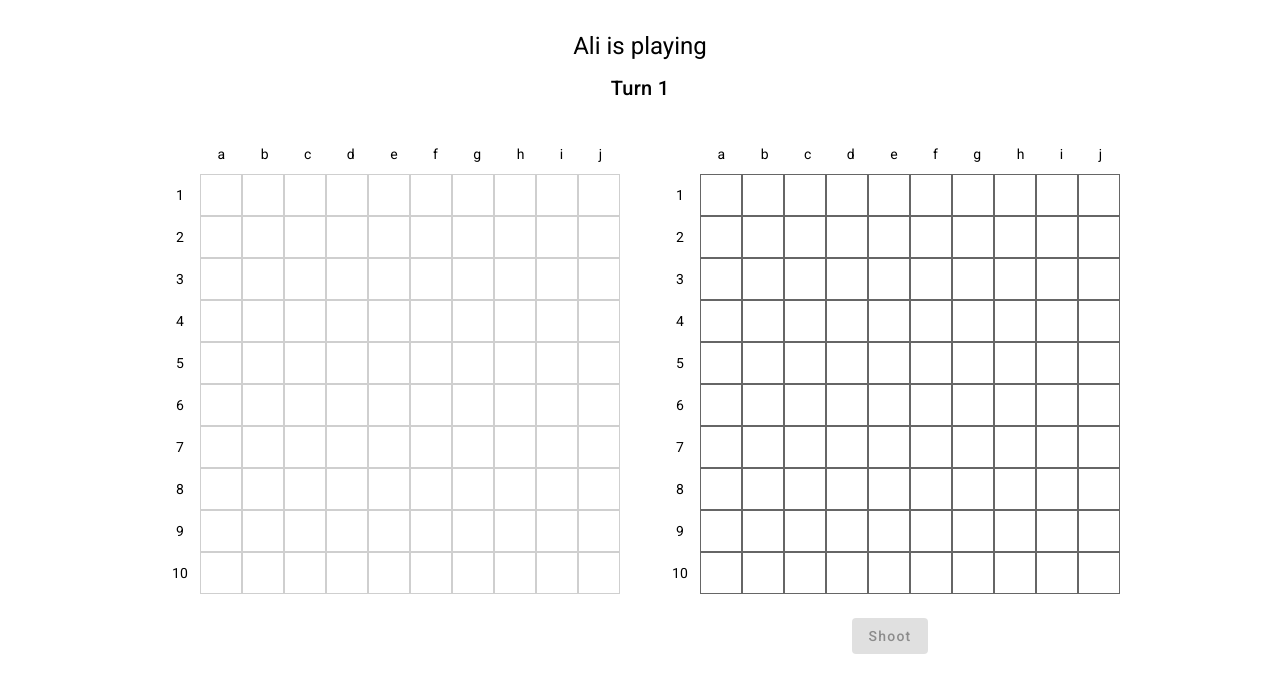
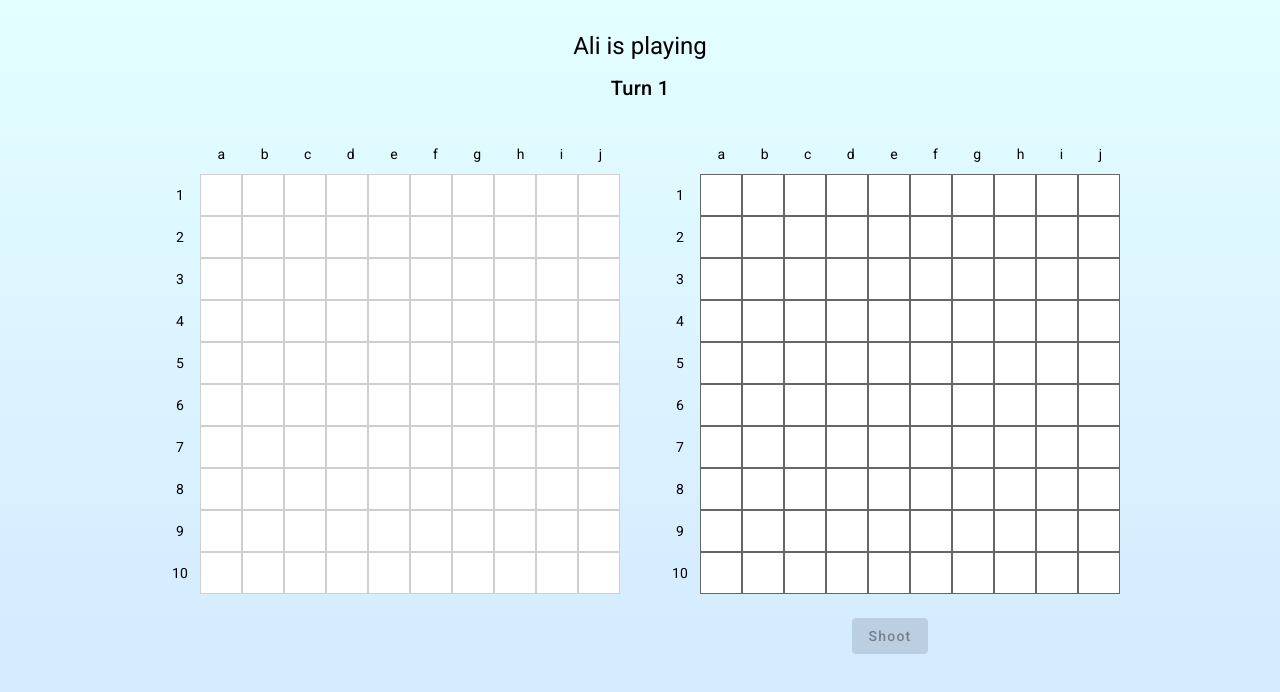
Before and after one commit to Blazar-Battleship/frontend, an Angular app: page / in a window 1280 px wide. Shown: the top 692 px of the page. Built offline with nearby package versions, Linux system fonts and the light colour scheme.

Commit message:
created grid template so its reusable

```diff
--- a/src/app/app.module.ts
+++ b/src/app/app.module.ts
@@ -8,12 +8,14 @@ import { PlayScreenComponent } from './components/play-screen/play-screen.compon
 import { GridComponent } from './components/grid/grid.component';
 
 import {MatButtonModule} from '@angular/material/button';
+import { GridTemplateComponent } from './components/grid-template/grid-template.component';
 
 @NgModule({
   declarations: [
     AppComponent,
     PlayScreenComponent,
-    GridComponent
+    GridComponent,
+    GridTemplateComponent
   ],
   imports: [
     BrowserModule,
--- /dev/null
+++ b/src/app/components/grid-template/grid-template.component.html
@@ -0,0 +1,19 @@
+<div class="grid" [class.enemy]="enemy">
+  <div class="letters-row">
+    <div class="letters-cell" *ngFor="let item of lettersRow; index as i">
+      {{ item }}
+    </div>
+  </div>
+  <div class="numbers-column">
+    <div class="number-cell" *ngFor="let item of lettersRow; index as i">
+      {{ i + 1 }}
+    </div>
+  </div>
+
+  <div
+    class="cells-container"
+    [ngStyle]="{ 'grid-template-columns': 'repeat(' + gridSize + ', 1fr)' }"
+  >
+    <ng-content></ng-content>
+  </div>
+</div>
--- /dev/null
+++ b/src/app/components/grid-template/grid-template.component.scss
@@ -0,0 +1,32 @@
+
+  .grid {
+    display: grid;
+    grid-template-columns: 40px auto;
+    .cells-container {
+      display: grid;
+      grid-column: 2 / 2;
+      grid-row: 2 / 2;
+
+      position: relative;
+    }
+    .numbers-column {
+      display: flex;
+      flex-direction: column;
+      justify-content: space-around;
+      width: 40px;
+      text-align: center;
+      grid-column: 1 / 1;
+      grid-row: 2 / 2;
+    }
+    .letters-row {
+      display: flex;
+      flex-direction: row;
+      justify-content: space-around;
+      align-items: center;
+      width: 100%;
+      height: 40px;
+      text-align: center;
+      grid-column: 2 / 2;
+      grid-row: 1 / 1;
+    }
+  }
--- /dev/null
+++ b/src/app/components/grid-template/grid-template.component.ts
@@ -0,0 +1,20 @@
+import { Component, Input, OnInit } from '@angular/core';
+
+@Component({
+  selector: 'app-grid-template',
+  templateUrl: './grid-template.component.html',
+  styleUrls: ['./grid-template.component.scss']
+})
+export class GridTemplateComponent implements OnInit{
+  @Input() enemy = false;
+  @Input() gridSize = 10;
+  lettersRow: string[] = [];
+
+
+  ngOnInit(): void {
+    for (let i = 97; i < this.gridSize + 97; i++) {
+      this.lettersRow.push(String.fromCharCode(i));
+     }
+
+  }
+}
--- a/src/app/components/grid/grid.component.html
+++ b/src/app/components/grid/grid.component.html
@@ -1,20 +1,5 @@
 <div class="grid-container">
-  <div class="grid" [class.enemy]="enemy">
-    <div class="letters-row">
-      <div class="letters-cell" *ngFor="let item of lettersRow; index as i">
-        {{ item }}
-      </div>
-    </div>
-    <div class="numbers-column">
-      <div class="number-cell" *ngFor="let item of lettersRow; index as i">
-        {{ i + 1 }}
-      </div>
-    </div>
-
-    <div
-      class="cells-container"
-      [ngStyle]="{ 'grid-template-columns': 'repeat(' + gridSize + ', 1fr)' }"
-    >
+  <app-grid-template [gridSize]="gridSize">
     <div
       *ngFor="let gridCell of grid"
       class="grid-cell"
@@ -27,8 +12,8 @@
     ></div>
     <div *ngIf="!enemy" class="grid-blocked-overlay"></div>
     <div *ngIf="isGridDisabled" class="turn-finished-overlay"></div>
-    </div>
-  </div>
+  </app-grid-template>
+
   <div *ngIf="enemy" class="grid-button">
     <ng-container *ngIf="!isGridDisabled; else finishButton">
       <button
--- a/src/app/components/grid/grid.component.scss
+++ b/src/app/components/grid/grid.component.scss
@@ -2,16 +2,6 @@
   display: flex;
   flex-direction: column;
   align-items: center;
-  .grid {
-    display: grid;
-    grid-template-columns: 40px auto;
-    .cells-container {
-      display: grid;
-      grid-column: 2 / 2;
-      grid-row: 2 / 2;
-
-      position: relative;
-    }
   .grid-cell {
     width: 40px;
     height: 40px;
@@ -42,35 +32,14 @@
       background-size: cover;
     }
   }
-    .numbers-column {
-      display: flex;
-      flex-direction: column;
-      justify-content: space-around;
-      width: 40px;
-      text-align: center;
-      grid-column: 1 / 1;
-      grid-row: 2 / 2;
-    }
-    .letters-row {
-      display: flex;
-      flex-direction: row;
-      justify-content: space-around;
-      align-items: center;
-      width: 100%;
-      height: 40px;
-      text-align: center;
-      grid-column: 2 / 2;
-      grid-row: 1 / 1;
-    }
-  }
 
   .grid-button {
     margin: 1rem;
     padding: 8px 16px;
   }
-}
+
   .grid-blocked-overlay {
-  width: 101%;
+    width: 100%;
     z-index: 100;
     background-color: rgba(255, 255, 255, 0.685);
     position: absolute;
@@ -89,3 +58,4 @@
     right: 0;
     bottom: 0;
   }
+}
--- a/src/app/components/grid/grid.component.ts
+++ b/src/app/components/grid/grid.component.ts
@@ -14,7 +14,7 @@ export class GridComponent implements OnInit {
   gridSize = 10;
   grid: GridCell[] = [];
   selectedCell: undefined | GridCell = undefined;
-  lettersRow: string[] = [];
+
   isGridDisabled = false;
 
   constructor(private game: GameService) {}
@@ -28,11 +28,6 @@ export class GridComponent implements OnInit {
     }
     this.grid = arr;
 
-
-
-    for (let i = 97; i < this.gridSize + 97; i++) {
-     this.lettersRow.push(String.fromCharCode(i));
-    }
   }
 
   getRandomBoolean() {
@@ -41,7 +36,7 @@ export class GridComponent implements OnInit {
 
   getShotResult() {
     let result = this.game.getAttackResult(this.selectedCell!);
-    this.selectedCell!.status = result.isShipHit;
+     result.subscribe(res => this.selectedCell!.status = res.isShipHit );
     this.isGridDisabled = true
     console.log(this.selectedCell?.status);
   }
--- a/src/app/components/play-screen/play-screen.component.html
+++ b/src/app/components/play-screen/play-screen.component.html
@@ -1,4 +1,5 @@
-<h1 class="currentPlayerName">{{ currentPlayer.name }} is playing</h1>
+<div class="page-container">
+  <h1 class="currentPlayerName">{{ currentPlayer.name }} is playing</h1>
 <h2 class="turn-number">Turn {{turnNumber}}</h2>
 <div class="grids-container">
   <app-grid
@@ -17,3 +18,5 @@
     Start
   </button>
 </div>
+
+</div>
--- a/src/app/components/play-screen/play-screen.component.scss
+++ b/src/app/components/play-screen/play-screen.component.scss
@@ -1,3 +1,8 @@
+.page-container{
+  background:linear-gradient(rgb(227, 255, 255), rgb(209, 229, 255));
+  padding-top: 30px;
+  min-height: 100vh;
+}
 .grids-container {
   display: flex;
   flex-wrap: wrap;
@@ -7,7 +12,7 @@
 
 .currentPlayerName {
   text-align: center;
-  margin-top: 30px;
+
   margin-bottom: 10px;
 }
 .turn-number{
@@ -21,8 +26,8 @@
   bottom: 0;
   right: 0;
   left: 0;
-  background-color: rgb(164, 229, 255);
-  z-index: 100;
+  background:linear-gradient(rgb(227, 255, 255), rgb(209, 229, 255));
+    z-index: 100;
   display: flex;
   flex-direction: column;
   justify-content: center;
--- a/src/app/services/game.service.ts
+++ b/src/app/services/game.service.ts
@@ -1,5 +1,6 @@
 import { Injectable } from '@angular/core';
 import { AttackResult, GridCell } from '../types';
+import { of , Observable} from 'rxjs';
 function getRandomBoolean() {
   return Math.random() < 0.5;
 }
@@ -12,11 +13,11 @@ export class GameService {
   constructor() {}
 
 
-  getAttackResult(gridCell: GridCell): AttackResult {
-    return {
+  getAttackResult(gridCell: GridCell): Observable<AttackResult> {
+    return  of({
       isShipHit: getRandomBoolean(),
       isShipSunk: false,
       isGameFinished: {id:0, name: 'ali', points: 100,  coalitionId:0,coalition:"asd"},
-    };
+    });
   }
 }
```
Lines whose indentation alone changed are shown as unchanged.
